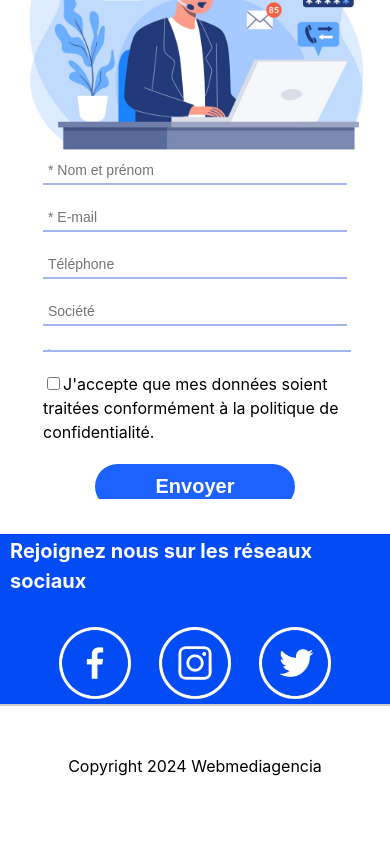
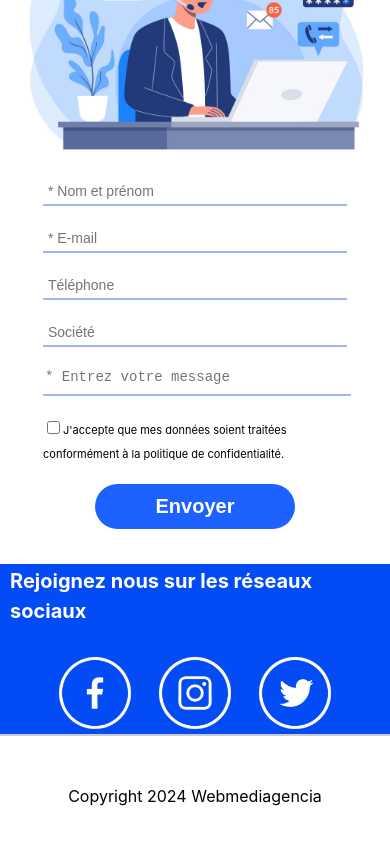
Before and after one commit to Lloydfaharon/webmediagenciasite, a React (Vite) app: page / in a window 390 px wide. Shown: the part 3138-3982 px from the top of the page. Before the commit the page ends 3956 px from the top, so only its background shows below. Built offline with nearby package versions, Linux system fonts and the light colour scheme.

Commit message:
correction formulaire

```diff
--- a/src/components/Contacte/contacte.scss
+++ b/src/components/Contacte/contacte.scss
@@ -3,7 +3,7 @@
   margin-left: auto;
   margin-right: auto;
   width: 100%;
-  height: 600px;
+  height: auto;
   //background-color: aqua;
   display: flex;
   align-items: center;
@@ -31,7 +31,6 @@
   }
   opacity: 0; /* Commence transparent */
   animation: fadeIn 3s ease-in-out forwards; /* Durée de 2s avec une transition douce */
-
 
   @keyframes fadeIn {
     from {
@@ -81,6 +80,15 @@
   height: 585px;
   display: flex;
   justify-content: center;
+  .consent {
+    input{
+      background-color: white;
+    }
+    label {
+      color: black;
+      font-size: 11px;
+    }
+  }
   @media (max-width: 1000px) {
     width: 100%;
   }
@@ -95,7 +103,7 @@ form {
   flex-direction: column;
   justify-content: center;
   width: 80%;
-  //height: 585px;
+  //height: 350px;
   gap: 20px;
   input {
     background-color: white;
@@ -111,7 +119,6 @@ form {
   }
   ::placeholder {
     font-size: 14px;
-
   }
   .txtera {
     width: 100%;
@@ -119,7 +126,7 @@ form {
     resize: none;
     border: none;
     outline: none;
-    background-color:white;
+    background-color: white;
     border-bottom: 2px solid #a1b6ee;
     &:hover {
       border-bottom: 2px solid #1d61ff;
@@ -148,7 +155,7 @@ form {
     transition: 0.2s ease-in-out;
     @media (max-width: 1000px) {
       margin-top: 0px;
-      margin-bottom: 40px;
+      // margin-bottom: 40px;
     }
     @media (max-width: 390px) {
       height: 45px;
@@ -162,4 +169,7 @@ form {
       color: white;
     }
   }
+  @media (max-width: 390px) {
+    height: 350px;
+  }
 }
```
